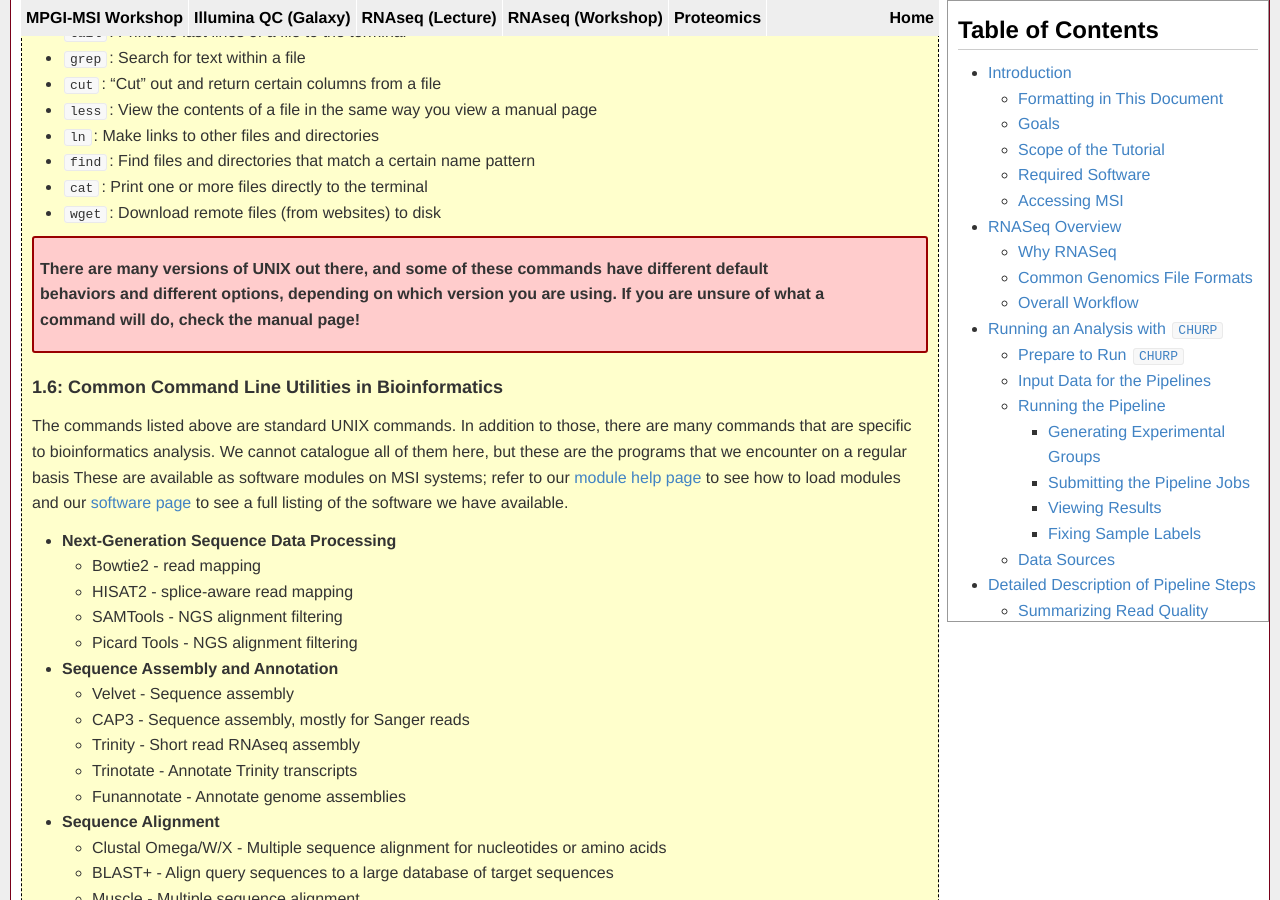
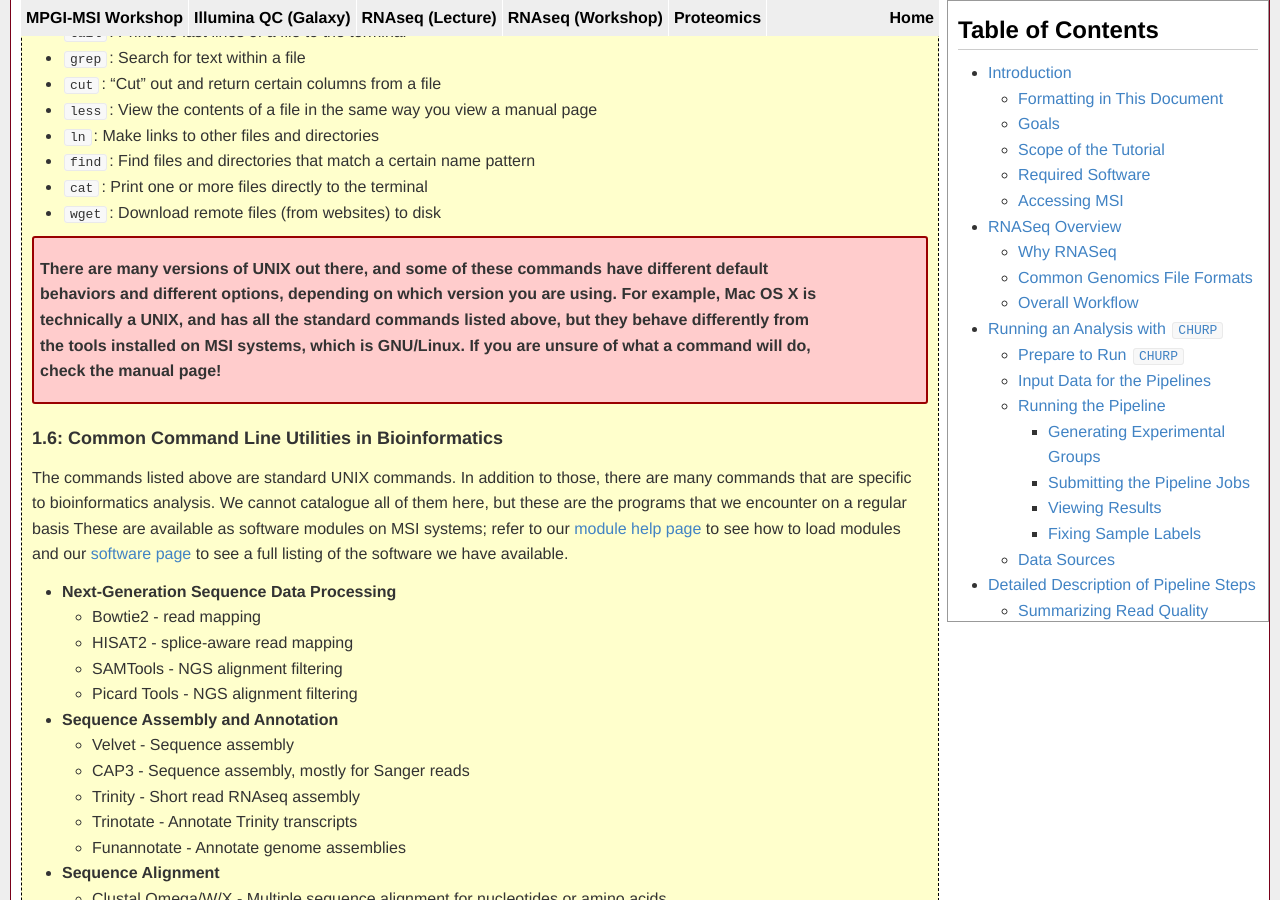
Before and after one commit to msi-ris/Tutorials, a Jekyll site: the page built from rnaseq_cmd_beta.md, in a window 1280 px wide and 900 px high, scrolled down 14444 px. Built offline with Jekyll 4.4.1, drawn with Linux system fonts in a browser that asks for light colours.

Commit message:
Update rnaseq beta

```diff
--- a/rnaseq_cmd_beta.md
+++ b/rnaseq_cmd_beta.md
@@ -447,8 +447,10 @@ entire file into memory.
 
 There are many versions of UNIX out there, and some of these commands have
 different default behaviors and different options, depending on which version
-you are using. If you are unsure of what a command will do, check the manual
-page!
+you are using. For example, Mac OS X is technically a UNIX, and has all the
+standard commands listed above, but they behave differently from the tools
+installed on MSI systems, which is GNU/Linux. If you are unsure of what a
+command will do, check the manual page!
 
 </div>
 
```
